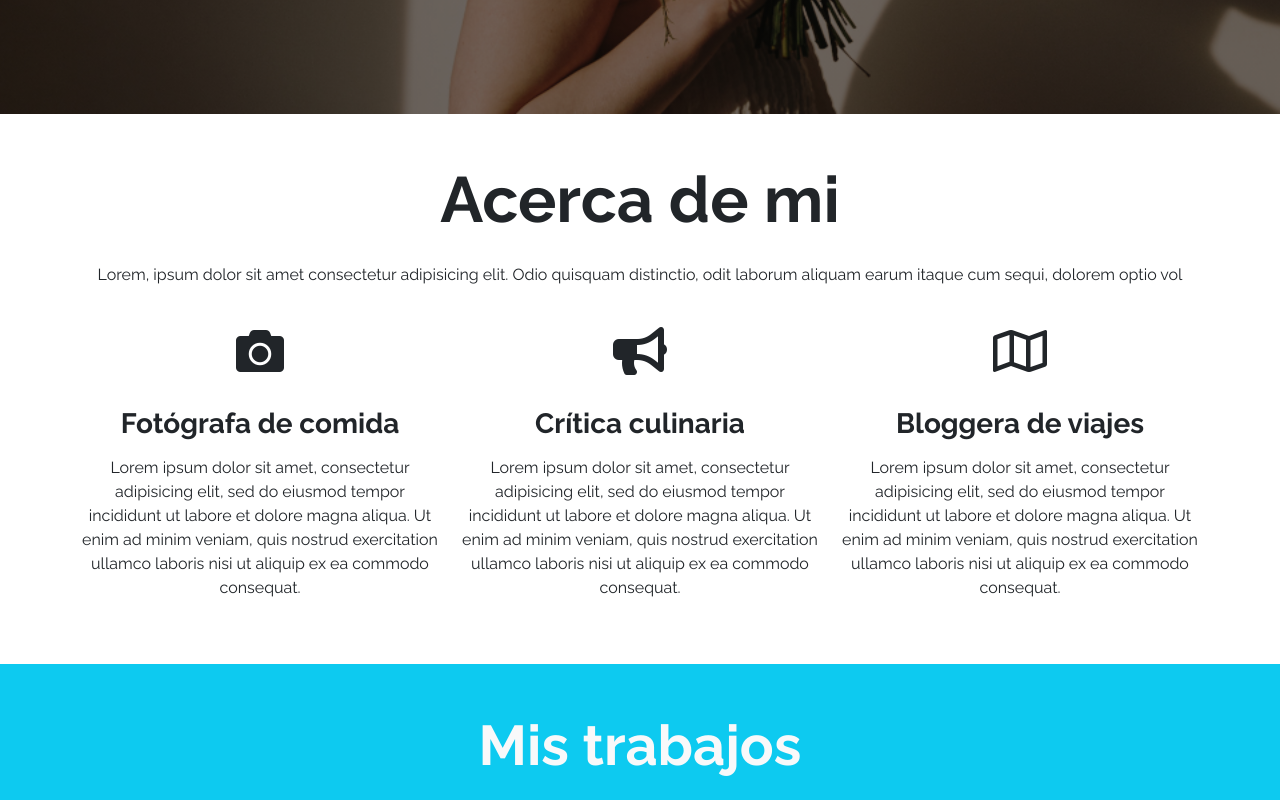
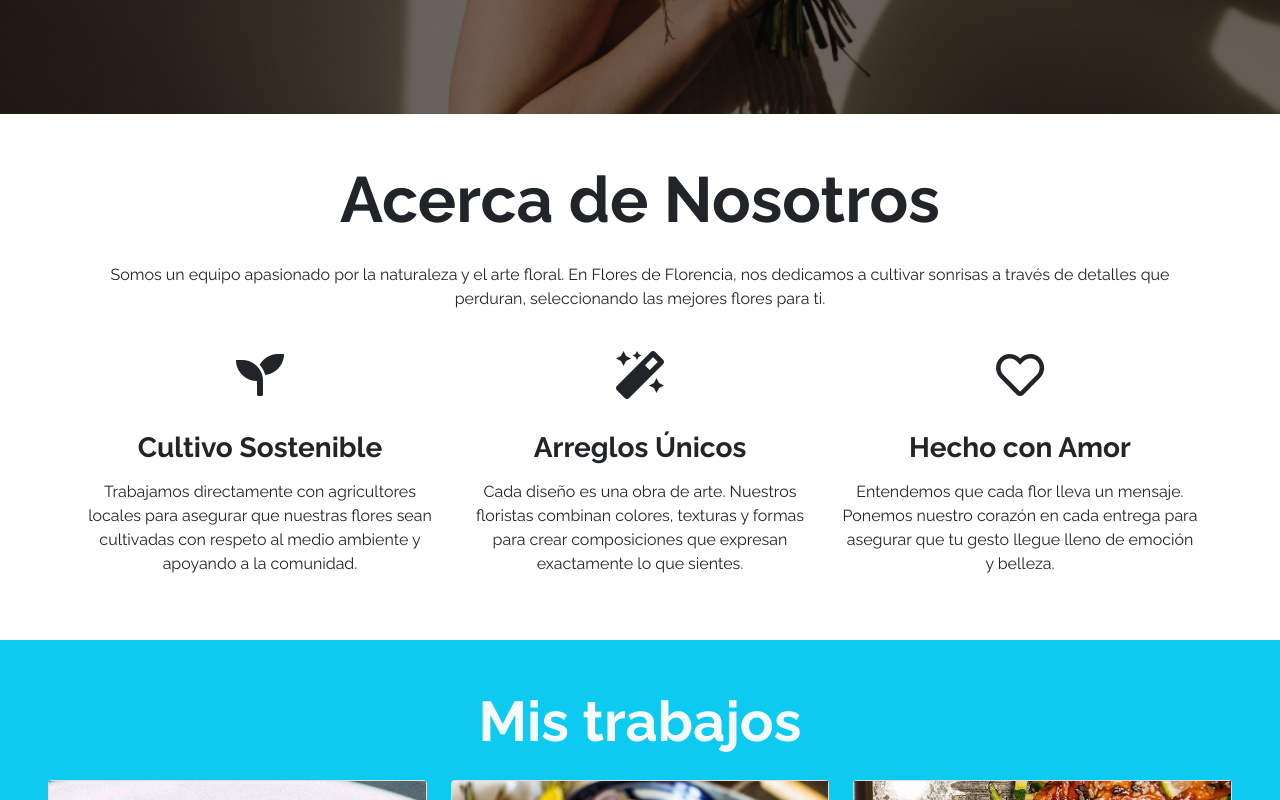
Before and after one commit to youshua-lr/desafio-5-git-hub, a plain HTML site: page index.html in a window 1280 px wide. Shown: the part 734-1534 px from the top of the page. Drawn offline with nearby package versions, Linux system fonts and the light colour scheme.

Commit message:
cambios en iconos y acerca de mi

```diff
--- a/index.html
+++ b/index.html
@@ -68,43 +68,37 @@
     <section id="Acerca-de-mi" class="container text-center my-5">
 
 
-        <h2 class="display-3 fw-bold my-4">Acerca de mi</h2>
+        <h2 class="display-3 fw-bold my-4">Acerca de Nosotros</h2>
 
         <p class="my-4">
-            Lorem, ipsum dolor sit amet consectetur adipisicing elit. Odio quisquam distinctio, odit laborum aliquam
-            earum itaque cum sequi, dolorem optio vol
+            Somos un equipo apasionado por la naturaleza y el arte floral. En Flores de Florencia, nos dedicamos a
+            cultivar sonrisas a través de detalles que perduran, seleccionando las mejores flores para ti.
         </p>
 
 
         <div class="row">
             <div class="col-12 col-md-4">
-                <i class="fas fa-camera fa-3x my-3"></i>
-                <h3 class="my-3 fw-bold">Fotógrafa de comida</h3>
+                <i class="fas fa-seedling fa-3x my-3"></i>
+                <h3 class="my-3 fw-bold">Cultivo Sostenible</h3>
                 <p class="my-3">
-                    Lorem ipsum dolor sit amet, consectetur adipisicing elit, sed do
-                    eiusmod tempor incididunt ut labore et dolore magna aliqua. Ut enim
-                    ad minim veniam, quis nostrud exercitation ullamco laboris nisi ut
-                    aliquip ex ea commodo consequat.
+                    Trabajamos directamente con agricultores locales para asegurar que nuestras flores sean cultivadas
+                    con respeto al medio ambiente y apoyando a la comunidad.
                 </p>
             </div>
             <div class="col-12 col-md-4">
-                <i class="fas fa-bullhorn fa-3x my-3"></i>
-                <h3 class="my-3 fw-bold">Crítica culinaria</h3>
+                <i class="fas fa-magic fa-3x my-3"></i>
+                <h3 class="my-3 fw-bold">Arreglos Únicos</h3>
                 <p class="my-3">
-                    Lorem ipsum dolor sit amet, consectetur adipisicing elit, sed do
-                    eiusmod tempor incididunt ut labore et dolore magna aliqua. Ut enim
-                    ad minim veniam, quis nostrud exercitation ullamco laboris nisi ut
-                    aliquip ex ea commodo consequat.
+                    Cada diseño es una obra de arte. Nuestros floristas combinan colores, texturas y formas para crear
+                    composiciones que expresan exactamente lo que sientes.
                 </p>
             </div>
             <div class="col-12 col-md-4">
-                <i class="far fa-map fa-3x my-3"></i>
-                <h3 class="my-3 fw-bold">Bloggera de viajes</h3>
+                <i class="far fa-heart fa-3x my-3"></i>
+                <h3 class="my-3 fw-bold">Hecho con Amor</h3>
                 <p class="my-3">
-                    Lorem ipsum dolor sit amet, consectetur adipisicing elit, sed do
-                    eiusmod tempor incididunt ut labore et dolore magna aliqua. Ut enim
-                    ad minim veniam, quis nostrud exercitation ullamco laboris nisi ut
-                    aliquip ex ea commodo consequat.
+                    Entendemos que cada flor lleva un mensaje. Ponemos nuestro corazón en cada entrega para asegurar que
+                    tu gesto llegue lleno de emoción y belleza.
                 </p>
             </div>
         </div>
```
